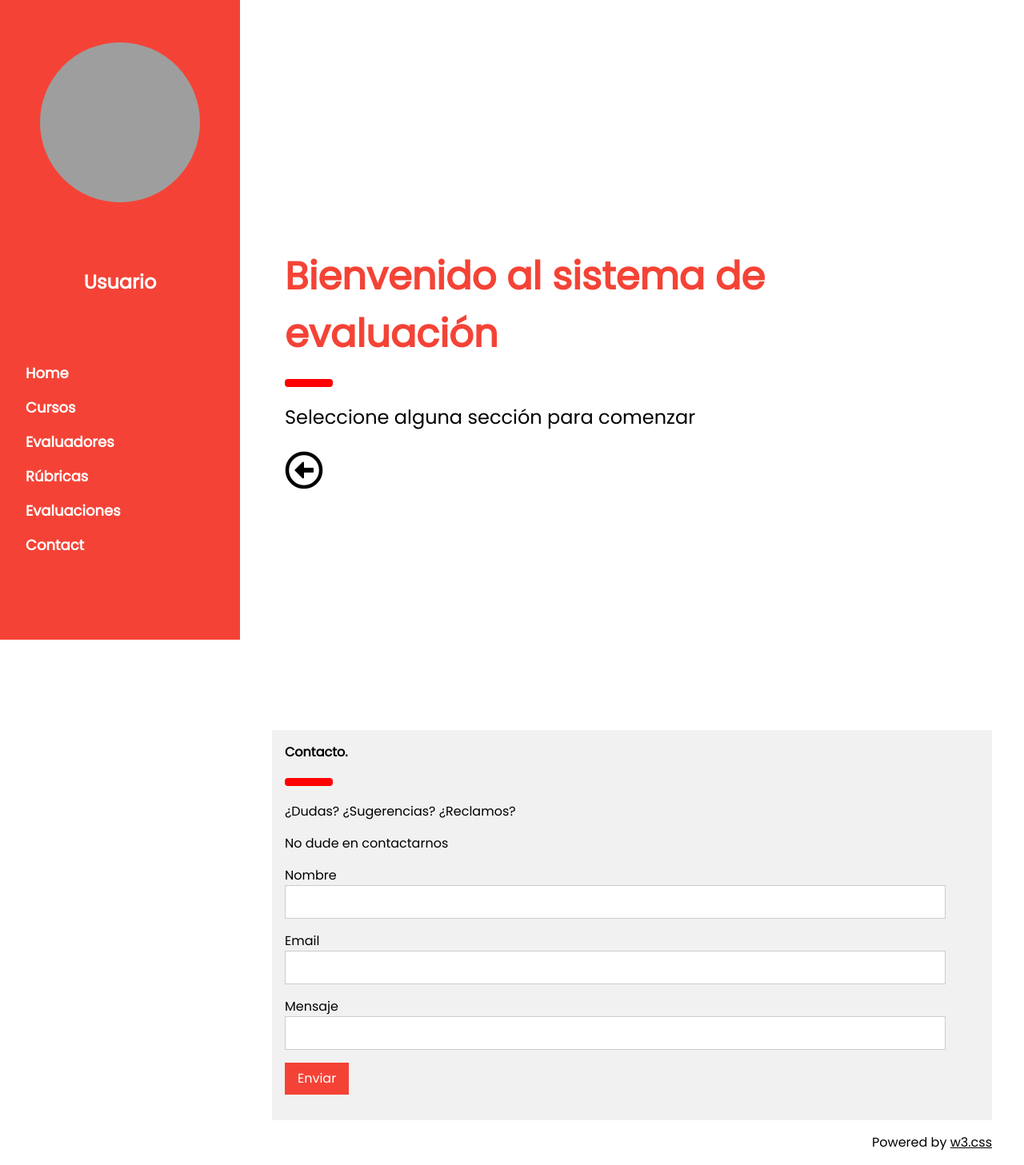
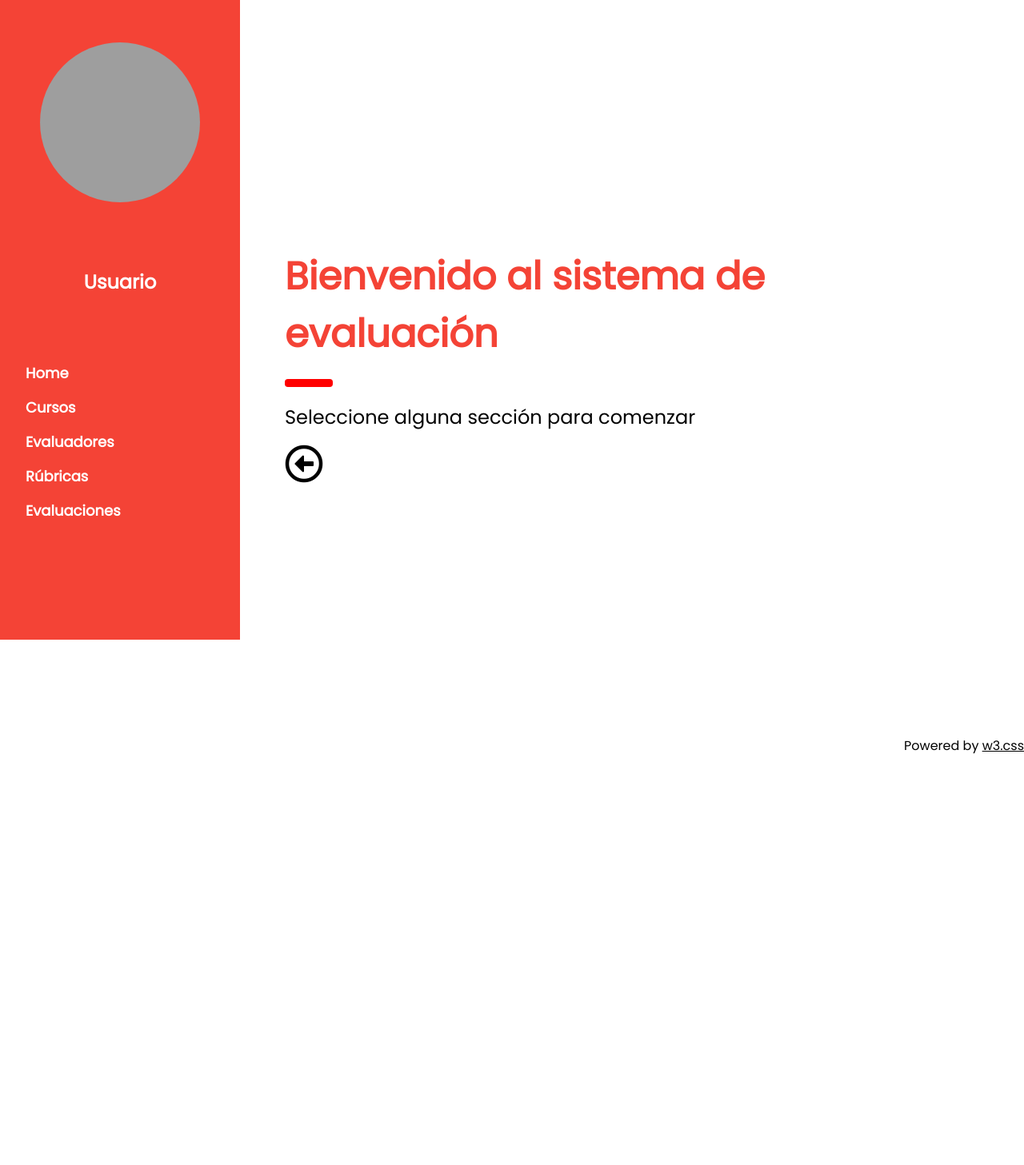
Before and after one commit to DCC-CC4401/2019-1-yet-another-quality-commit-T4, a Django app: page /a/lp/ in a window 1280 px wide. Shown: the whole page at 80% size. After the commit the page ends 943 px from the top, so only its background shows below. Run offline with Django 3.2, Linux system fonts and the light colour scheme; some libraries are stand-ins or nearby versions; grey boxes are pictures that could not be loaded.

Commit message:
Se eliminan contactos de la pagina

```diff
--- a/templates/Admin_interface/Landing_page_admin.html
+++ b/templates/Admin_interface/Landing_page_admin.html
@@ -28,7 +28,6 @@ body {font-size:16px;}
     <a href="/a/ev" onclick="w3_close()" class="w3-bar-item w3-button w3-hover-white">Evaluadores</a>
       <a href="/a/rub" onclick="w3_close()" class="w3-bar-item w3-button w3-hover-white">Rúbricas</a>
     <a href="/a/eval" onclick="w3_close()" class="w3-bar-item w3-button w3-hover-white">Evaluaciones</a>
-    <a href="#contact" onclick="w3_close()" class="w3-bar-item w3-button w3-hover-white">Contact</a>
   </div>
 </nav>
 
@@ -48,33 +47,10 @@ body {font-size:16px;}
   <div class="w3-container" id="portada" style="margin-top:300px; margin-bottom:300px">
     <h1 class="w3-xxxlarge w3-text-red"><b>Bienvenido al sistema de evaluación</b></h1>
     <hr style="width:50px;border:5px solid red" class="w3-round">
-    <p><h3>Seleccione alguna sección para comenzar</p></h2>
+      <p><h3>Seleccione alguna sección para comenzar</h3></p>
      <i class="far fa-arrow-alt-circle-left" style="font-size:300%"></i>
   </div>
 
-<!-- W3.CSS Container -->
-<div class="w3-light-grey w3-container w3-padding-16" style="margin-top:50px;padding-right:58px">
-  <div class="bottom" id="contact" style="margin-top:50px>
-    <h1 class="w3-xxlarge w3-text-red"><b>Contacto.</b></h1>
-    <hr style="width:50px;border:5px solid red" class="w3-round">
-    <p>¿Dudas? ¿Sugerencias? ¿Reclamos?</p>
-      <p>No dude en contactarnos</p>
-    <form action="/action_page.php" target="_blank">
-      <div class="w3-section">
-        <label>Nombre</label>
-        <input class="w3-input w3-border" type="text" name="Name" required>
-      </div>
-      <div class="w3-section">
-        <label>Email</label>
-        <input class="w3-input w3-border" type="text" name="Email" required>
-      </div>
-      <div class="w3-section">
-        <label>Mensaje</label>
-        <input class="w3-input w3-border" type="text" name="Message" required>
-      </div>
-      <button type="submit" class="w3-button w3-red w3-margin-bottom">Enviar</button>
-    </form>
-  </div>
 </div>
     <p class="w3-right">Powered by <a href="https://www.w3schools.com/w3css/default.asp" title="W3.CSS" target="_blank" class="w3-hover-opacity">w3.css</a></p>
 </div>
```
